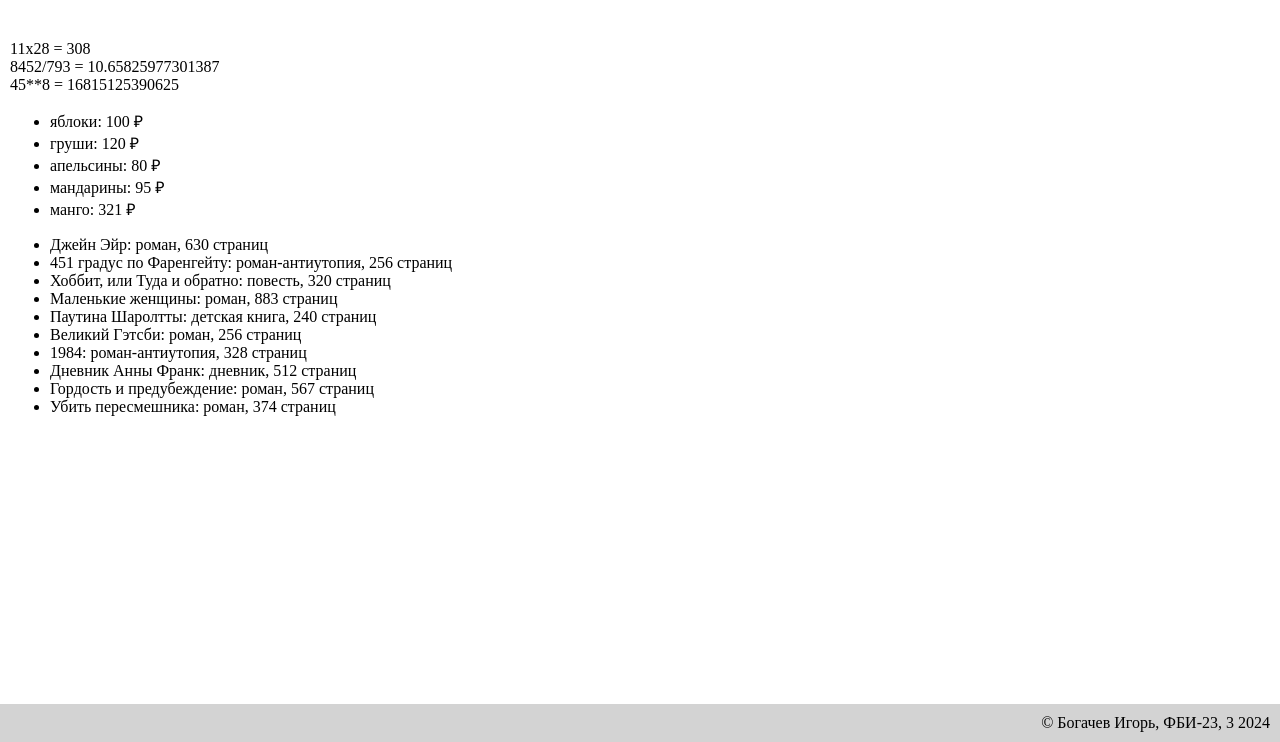
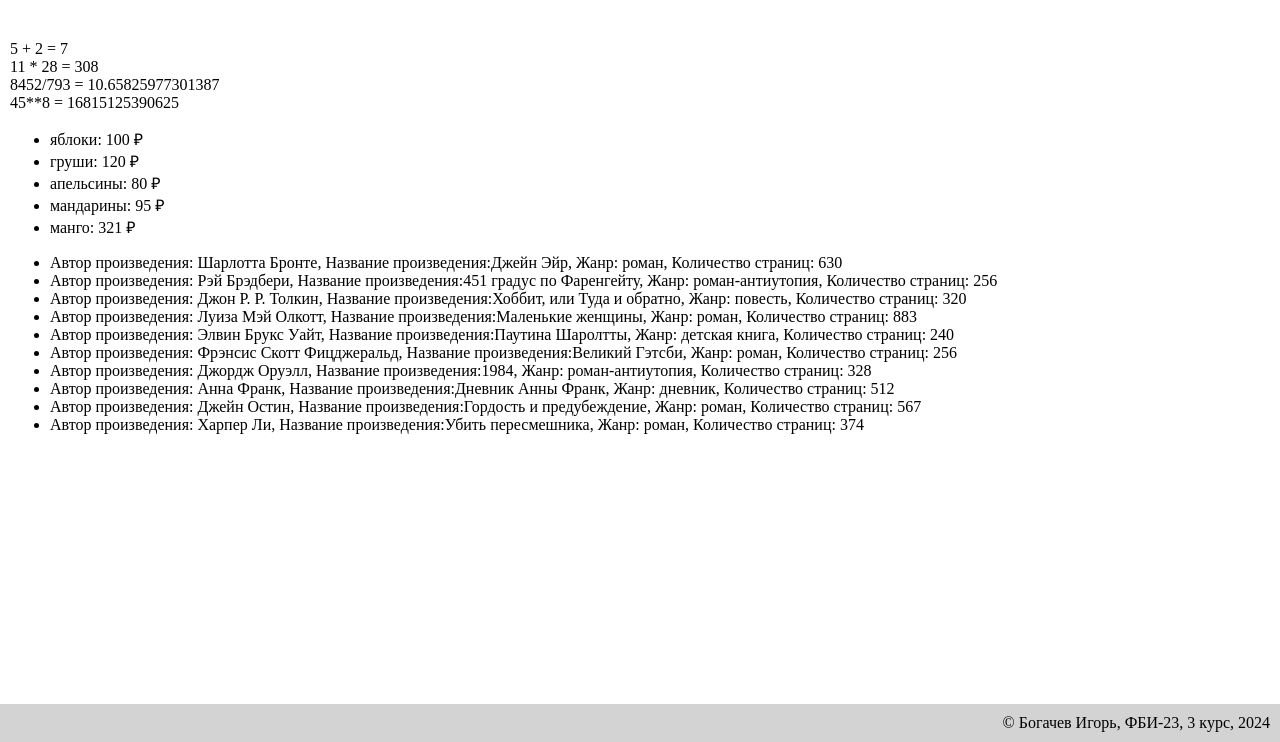
Before and after one commit to tajik-krasava/web-programming-labs, a Flask app: page /lab2/example in a window 1280 px wide. Shown: the part 58-800 px from the top of the page. Run offline with Flask 3, Linux system fonts and the light colour scheme.

Commit message:
Книги

```diff
--- a/app.py
+++ b/app.py
@@ -144,23 +144,23 @@ def lab1python():
 
 @app.route('/lab2/example')
 def example():
-    name, lab, group, course = 'Богачев Игорь', 2, 'ФБИ-23', 3
+    name, lab, group, course = 'Богачев Игорь', 2, 'ФБИ-23', '3 курс'
     fruits = [{'name': 'яблоки', 'price': 100},
                {'name': 'груши', 'price': 120},
                {'name': 'апельсины', 'price': 80},
                {'name': 'мандарины', 'price': 95},
                {'name': 'манго', 'price': 321}
                ]
-    books = [{'name': 'Джейн Эйр', 'genre': 'роман', 'pages': 630},
-             {'name': '451 градус по Фаренгейту', 'genre': 'роман-антиутопия', 'pages': 256},
-             {'name': 'Хоббит, или Туда и обратно', 'genre': 'повесть', 'pages': 320},
-             {'name': 'Маленькие женщины', 'genre': 'роман', 'pages': 883},
-             {'name': 'Паутина Шаролтты', 'genre': 'детская книга', 'pages': 240},
-             {'name': 'Великий Гэтсби', 'genre': 'роман', 'pages': 256},
-             {'name': '1984', 'genre': 'роман-антиутопия', 'pages': 328},
-             {'name': 'Дневник Анны Франк', 'genre': 'дневник', 'pages': 512},
-             {'name': 'Гордость и предубеждение', 'genre': 'роман', 'pages': 567},
-             {'name': 'Убить пересмешника', 'genre': 'роман', 'pages': 374}
+    books = [{'author': 'Шарлотта Бронте', 'name': 'Джейн Эйр', 'genre': 'роман', 'pages': 630},
+             {'author': 'Рэй Брэдбери', 'name': '451 градус по Фаренгейту', 'genre': 'роман-антиутопия', 'pages': 256},
+             {'author': 'Джон Р. Р. Толкин', 'name': 'Хоббит, или Туда и обратно', 'genre': 'повесть', 'pages': 320},
+             {'author': 'Луиза Мэй Олкотт', 'name': 'Маленькие женщины', 'genre': 'роман', 'pages': 883},
+             {'author': 'Элвин Брукс Уайт', 'name': 'Паутина Шаролтты', 'genre': 'детская книга', 'pages': 240},
+             {'author': 'Фрэнсис Скотт Фицджеральд', 'name': 'Великий Гэтсби', 'genre': 'роман', 'pages': 256},
+             {'author': 'Джордж Оруэлл', 'name': '1984', 'genre': 'роман-антиутопия', 'pages': 328},
+             {'author': 'Анна Франк', 'name': 'Дневник Анны Франк', 'genre': 'дневник', 'pages': 512},
+             {'author': 'Джейн Остин', 'name': 'Гордость и предубеждение', 'genre': 'роман', 'pages': 567},
+             {'author': 'Харпер Ли', 'name': 'Убить пересмешника', 'genre': 'роман', 'pages': 374}
              ]
     return render_template('example.html',
                            fruits = fruits,
@@ -168,10 +168,7 @@ def example():
                            name = name,
                            lab = lab,
                            group = group,
-                           course = course,
-                           expression1=11*28,
-                           expression2=8452/793,
-                           expression3=45**8)
+                           course = course,)
 
 @app.route('/lab2/')
 def lab():
--- a/templates/example.html
+++ b/templates/example.html
@@ -12,9 +12,11 @@
     </header>
 
     <main>
-        11x28 = {{expression1}} <br>
-        8452/793 = {{expression2}} <br>
-        45**8 = {{expression3}} <br>
+        5 + 2 = {{ 5 + 2}} <br>
+        11 * 28 = {{ 11 * 28}}<br>
+        8452/793 = {{8452/793}} <br>
+        45**8 = {{45**8}}
+
         <ul>
             {% for f in fruits %}
             <li>{{ f.name }}: {{ f.price }} &#x20bd;</li>
@@ -22,9 +24,10 @@
         </ul>
         <ul>
             {% for b in books %}
-            <li>{{ b.name }}: {{ b.genre }}, {{ b.pages }} страниц</li>
+            <li>Автор произведения: {{b.author}}, Название произведения:{{ b.name }}, Жанр: {{ b.genre }}, Количество страниц: {{ b.pages }}</li>
             {% endfor %}
         </ul>
+
     </main>
 
     <footer>
@@ -34,8 +37,18 @@
         {% else %}
             Анонимус,
         {% endif %}
-        {{ group }},
-        {{ course }}
+
+        {% if group %}
+            {{group}},
+        {% else %}
+            Посторонний,
+        {% endif %}
+
+        {% if course %}
+            {{ course }},
+        {% else %}
+            Проходимец,
+        {% endif %}
         2024
     </footer>
 </body>
```
